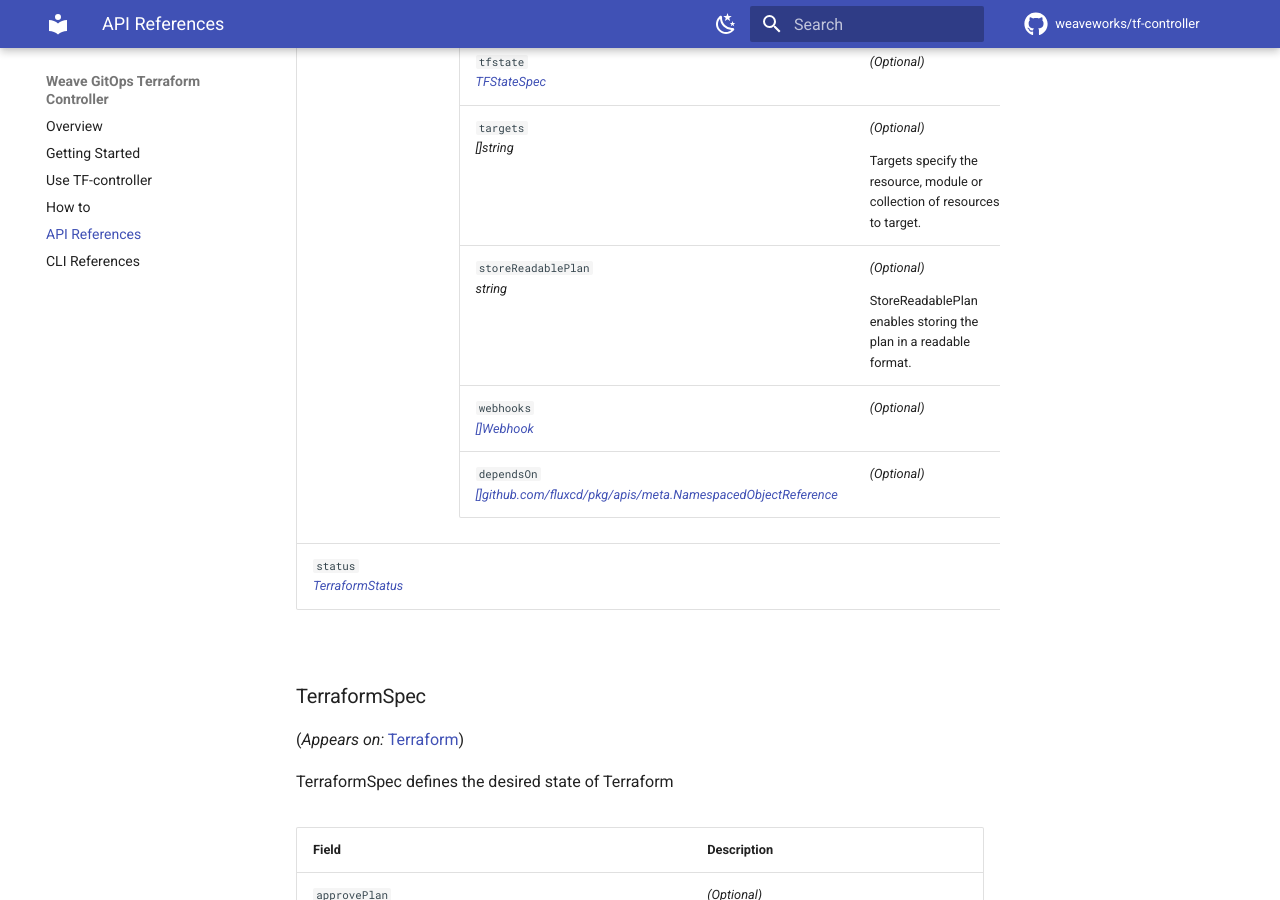
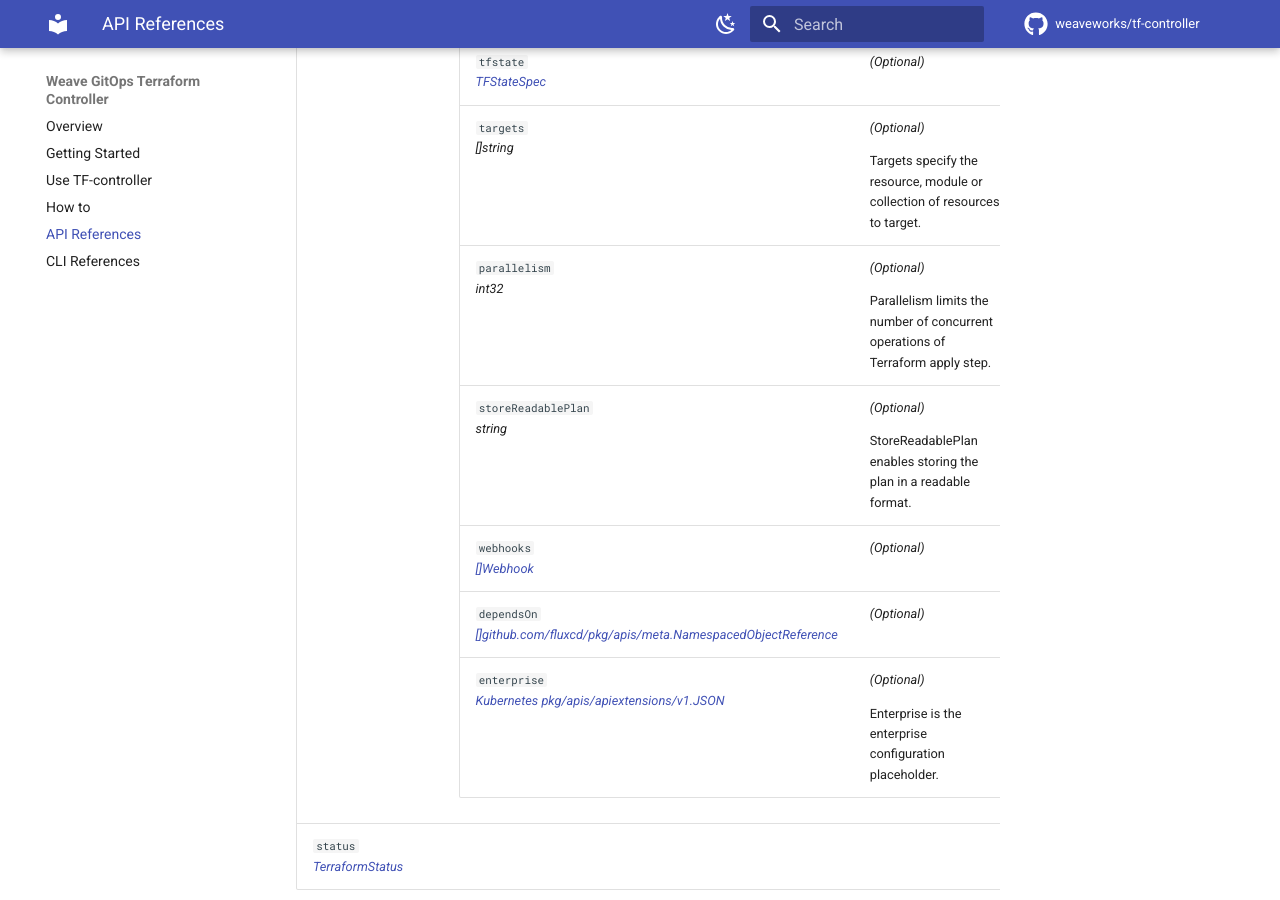
Before and after one commit to flux-iac/tofu-controller, an MkDocs documentation site: the page built from docs/References/terraform.md, in a window 1280 px wide and 900 px high, scrolled down 13429 px. Built offline with MkDocs 1.6.1 and Material for MkDocs 9.7.7, drawn with Linux system fonts in a browser that asks for light colours; comment, search, counter and statistics services are not loaded; some of the changed text lies outside the part shown.

Commit message:
feat: enable parallelism option for TF apply stage

```diff
--- a/docs/References/terraform.md
+++ b/docs/References/terraform.md
@@ -1478,6 +1478,18 @@ TFStateSpec
 </tr>
 <tr>
 <td>
+<code>parallelism</code><br>
+<em>
+int32
+</em>
+</td>
+<td>
+<em>(Optional)</em>
+<p>Parallelism limits the number of concurrent operations of Terraform apply step.</p>
+</td>
+</tr>
+<tr>
+<td>
 <code>storeReadablePlan</code><br>
 <em>
 string
@@ -1512,6 +1524,20 @@ string
 </td>
 <td>
 <em>(Optional)</em>
+</td>
+</tr>
+<tr>
+<td>
+<code>enterprise</code><br>
+<em>
+<a href="https://pkg.go.dev/k8s.io/apiextensions-apiserver/pkg/apis/apiextensions/v1?tab=doc#JSON">
+Kubernetes pkg/apis/apiextensions/v1.JSON
+</a>
+</em>
+</td>
+<td>
+<em>(Optional)</em>
+<p>Enterprise is the enterprise configuration placeholder.</p>
 </td>
 </tr>
 </table>
@@ -1936,6 +1962,18 @@ TFStateSpec
 </tr>
 <tr>
 <td>
+<code>parallelism</code><br>
+<em>
+int32
+</em>
+</td>
+<td>
+<em>(Optional)</em>
+<p>Parallelism limits the number of concurrent operations of Terraform apply step.</p>
+</td>
+</tr>
+<tr>
+<td>
 <code>storeReadablePlan</code><br>
 <em>
 string
@@ -1970,6 +2008,20 @@ string
 </td>
 <td>
 <em>(Optional)</em>
+</td>
+</tr>
+<tr>
+<td>
+<code>enterprise</code><br>
+<em>
+<a href="https://pkg.go.dev/k8s.io/apiextensions-apiserver/pkg/apis/apiextensions/v1?tab=doc#JSON">
+Kubernetes pkg/apis/apiextensions/v1.JSON
+</a>
+</em>
+</td>
+<td>
+<em>(Optional)</em>
+<p>Enterprise is the enterprise configuration placeholder.</p>
 </td>
 </tr>
 </tbody>
```
Also changed, not shown: 7 other files.
